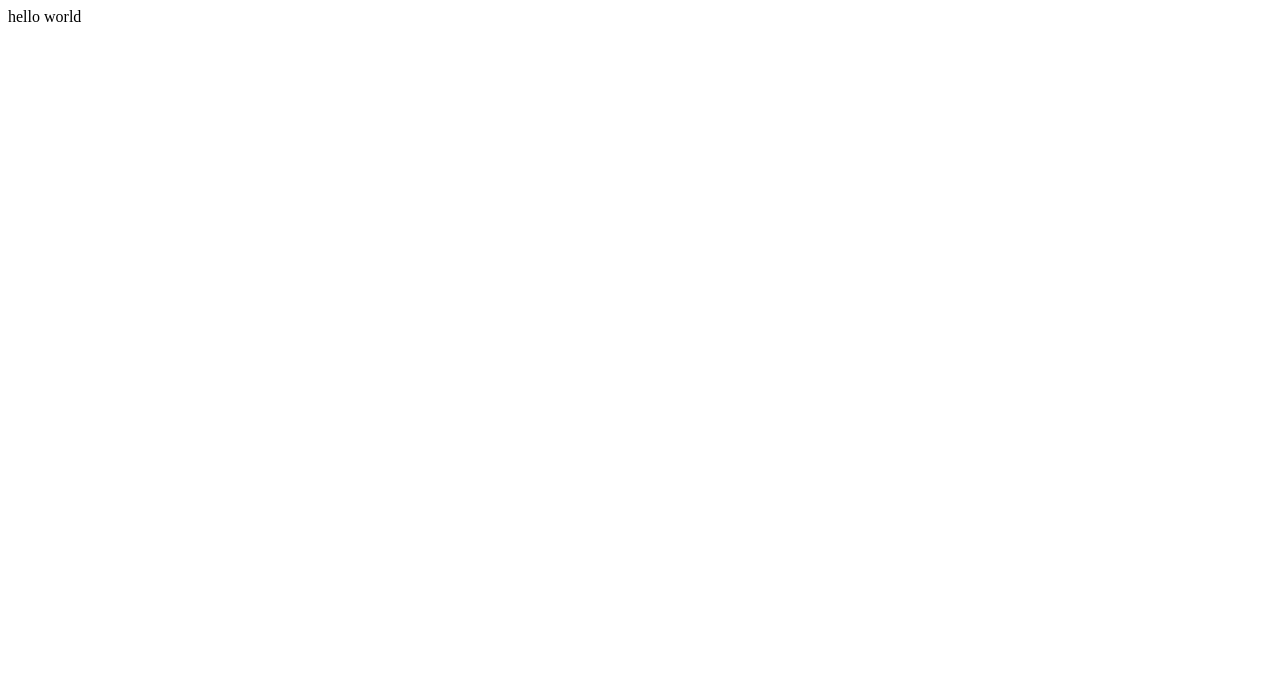
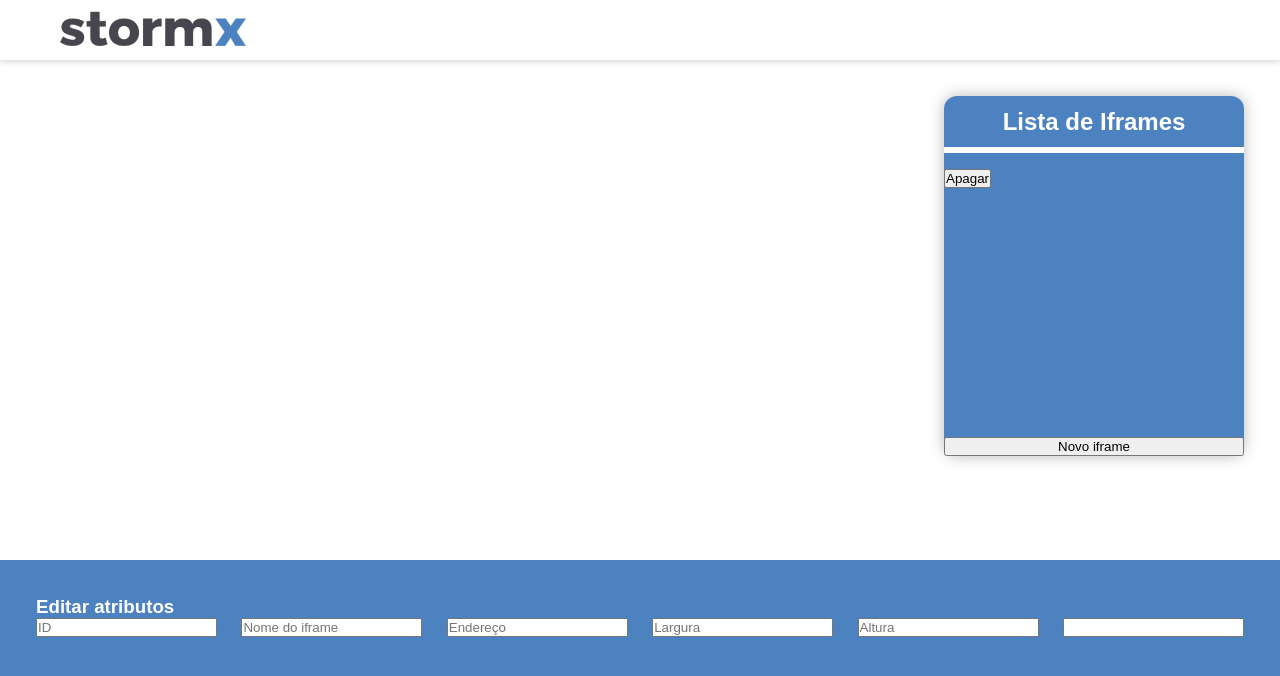
Before and after one commit to DanPendragom/react-iframe, a React (Create React App) app: page / in a window 1280 px wide. Shown: the top 676 px of the page. Built offline with nearby package versions, Linux system fonts and the light colour scheme.

Commit message:
Estrutura da página

```diff
--- a/public/index.html
+++ b/public/index.html
@@ -1,5 +1,5 @@
 <!DOCTYPE html>
-<html lang="en">
+<html lang="pt-br">
   <head>
     <meta charset="utf-8" />
     <link rel="icon" href="%PUBLIC_URL%/favicon.ico" />
--- a/src/App.tsx
+++ b/src/App.tsx
@@ -1,10 +1,68 @@
-import React from 'react';
+import React, { useEffect, useState } from 'react'
+import GlobalStyle from './styles/global'
+import { Container, Header, IframeArea, IframeList, EditArea } from './styles/app'
+import Logo from './assets/stormx-logo.png';
+interface IframeData {
+  id: number;
+  name: string;
+  src: string;
+  selected: boolean;
+  width: number;
+  height: number;
+}
 
-function App() {
+const App = () => {
+
+
   return (
-    <div className="App">
-     hello world
-    </div>
+    <Container>
+      <GlobalStyle />
+
+      <main>
+        <Header>
+          <div>
+            <img src={Logo} alt="Logo" />
+          </div>
+        </Header>
+
+        <IframeArea>
+
+          <IframeList >
+            <header>
+              <h3> Lista de Iframes </h3>
+            </header>
+
+            <div>
+              <section>
+                <ul>
+                    <li >
+                      <aside>
+                        <button > Apagar </ button>
+                      </aside>
+                    </li>
+                </ul>
+              </section>
+              <button> Novo iframe </button>
+            </div>
+
+          </IframeList>
+        </IframeArea>
+      </main>
+
+      <EditArea>
+        <h3>Editar atributos</h3>
+        <section>
+          <input name="id" id="id" placeholder="ID" readOnly type="text" />
+          <input name="name" id="name"  placeholder="Nome do iframe" type="text" />
+          <input name="src" id="src"  placeholder="Endereço" type="text" />
+          <input name="width" id="width"  placeholder="Largura" type="number" />
+          <input name="height" id="height"  placeholder="Altura" type="number" />
+          <input placeholder="" type="text" />
+        </section>
+      </EditArea>
+
+    </Container>
+
   );
 }
 
```
Also changed, not shown: src/assets/stormx-logo.png (added).
